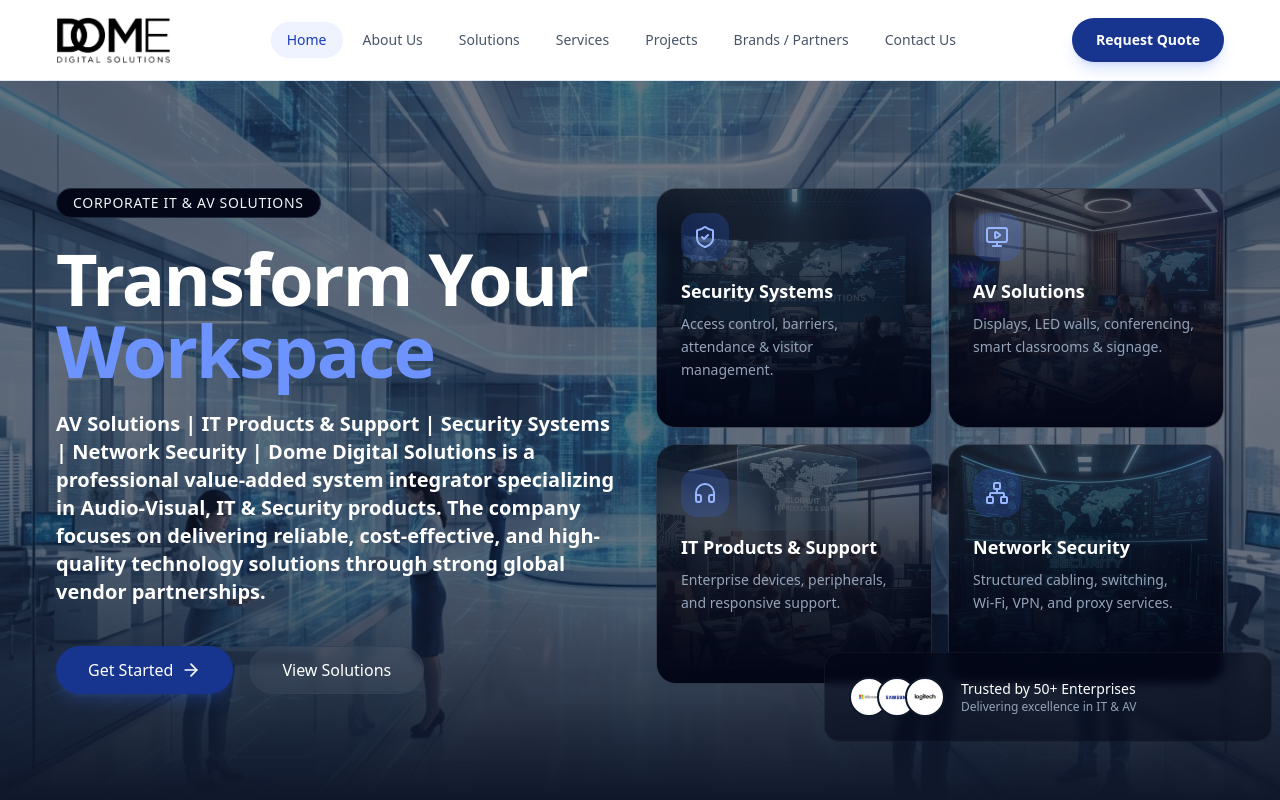
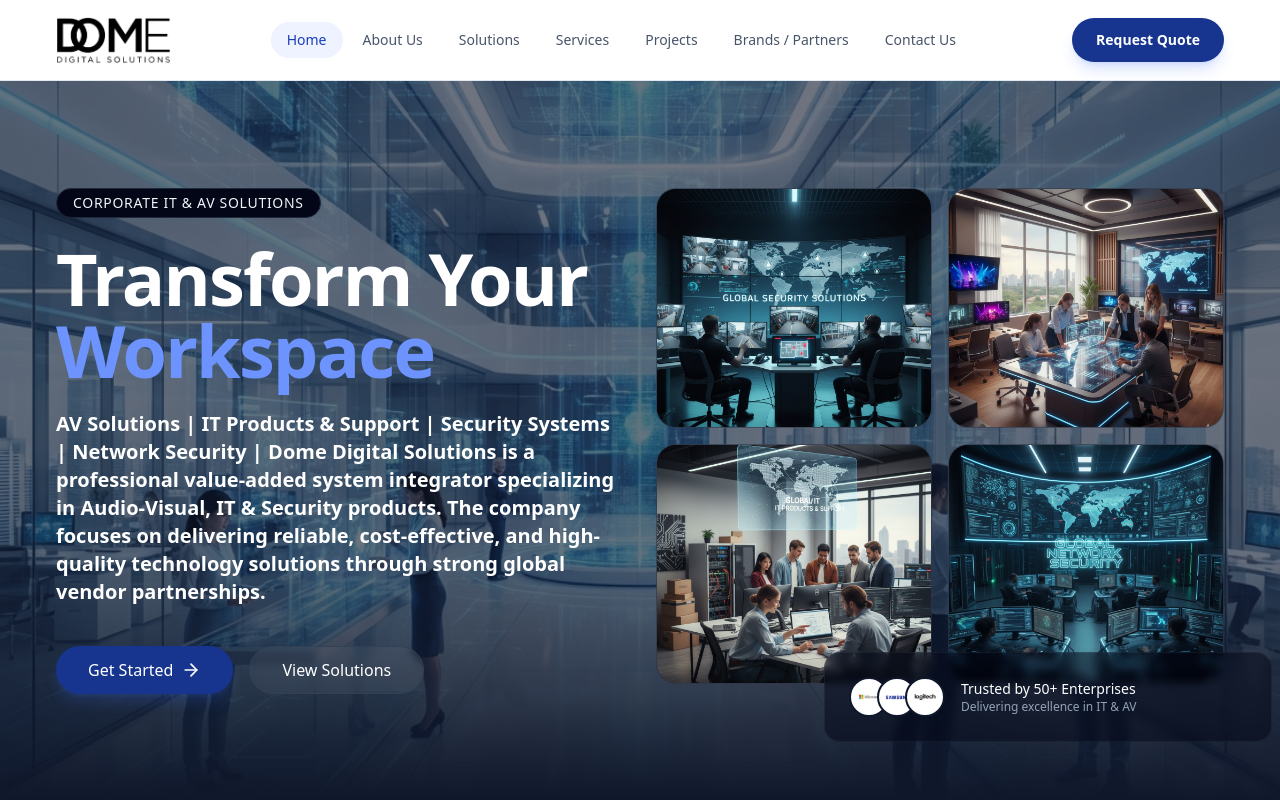
Before and after one commit to pvsameerpvs/dome-digital-solutions, a Next.js app: page / in a window 1280 px wide. Shown: the top 800 px of the page. Built offline with nearby package versions, Linux system fonts and the light colour scheme.

Commit message:
fix: some ui change hero page

```diff
--- a/sections/hero.tsx
+++ b/sections/hero.tsx
@@ -81,7 +81,7 @@ export function HeroSection() {
               {pillars.map((p, i) => (
                 <div
                   key={p.title}
-                  className="group relative h-[240px] overflow-hidden rounded-2xl border border-white/10 bg-slate-950/50 p-6 backdrop-blur-md transition-all duration-300 hover:-translate-y-1 hover:border-brand-400/30 hover:shadow-xl hover:shadow-brand-500/10"
+                  className="group relative h-[240px] overflow-hidden rounded-2xl border border-white/10 bg-slate-950/50 p-6 backdrop-blur-md transition-all duration-300 hover:-translate-y-1 hover:border-brand-400/30 hover:shadow-xl hover:shadow-brand-500/10 "
                   style={{ animationDelay: `${i * 100}ms` }}
                 >
                   {/* Card Background Image */}
@@ -89,25 +89,23 @@ export function HeroSection() {
                     src={p.image}
                     alt={p.title}
                     fill
-                    className="object-cover opacity-40 transition-opacity duration-500 group-hover:opacity-50"
+                    className="object-cover transition-opacity duration-500"
                   />
-                  {/* Default Gradient Overlay - Always visible for text contrast */}
-                  <div className="absolute inset-0 bg-gradient-to-t from-slate-950 via-slate-950/60 to-transparent opacity-100" />
 
-                  {/* Hover Content Overlay - Subtle darkening/lightening on interaction */}
-                  <div className="absolute inset-0 bg-white/5 opacity-0 transition-opacity duration-300 group-hover:opacity-100" />
 
-                  {/* Content */}
+                  {/* <div className="absolute inset-0 bg-slate-950/20 opacity-0 transition-opacity duration-300 group-hover:opacity-100" />
+
+
                   <div className="relative z-10 flex h-full flex-col">
                     <div className="mb-4 inline-flex h-12 w-12 items-center justify-center rounded-xl bg-brand-500/20 text-brand-300 transition-colors duration-300 group-hover:bg-brand-500 group-hover:text-white">
                       <p.icon className="h-6 w-6" />
                     </div>
-                    <h3 className="mb-2 text-lg font-semibold text-white">{p.title}</h3>
-                    <p className="text-sm leading-relaxed text-slate-400 transition-colors group-hover:text-slate-200">{p.desc}</p>
+                    <h3 className="mb-2 text-lg font-semibold text-brand-400">{p.title}</h3>
+                    <p className="text-sm leading-relaxed text-brand-400 transition-colors group-hover:text-slate-200">{p.desc}</p>
                   </div>
 
-                  {/* Decorative gradient blob */}
-                  <div className="absolute -right-12 -top-12 h-24 w-24 rounded-full bg-brand-500/20 blur-2xl transition-all group-hover:bg-brand-500/30" />
+
+                  <div className="absolute -right-12 -top-12 h-24 w-24 rounded-full bg-brand-500/20 blur-2xl transition-all group-hover:bg-brand-500/30" /> */}
                 </div>
               ))}
             </div>
@@ -117,7 +115,7 @@ export function HeroSection() {
                <div className="flex items-center gap-4">
                   <div className="flex -space-x-3">
                      {["/microsoft.png", "/samsung.png", "/logitech.png"].map((logo, i) => (
-                       <div key={i} className="relative h-10 w-10 overflow-hidden rounded-full border-2 border-slate-900 bg-white">
+                       <div key={i} className="relative h-10 w-10 overflow-hidden rounded-full border-2 border-slate-900 bg-white ">
                          <Image
                            src={logo}
                            alt="Partner Logo"
```
